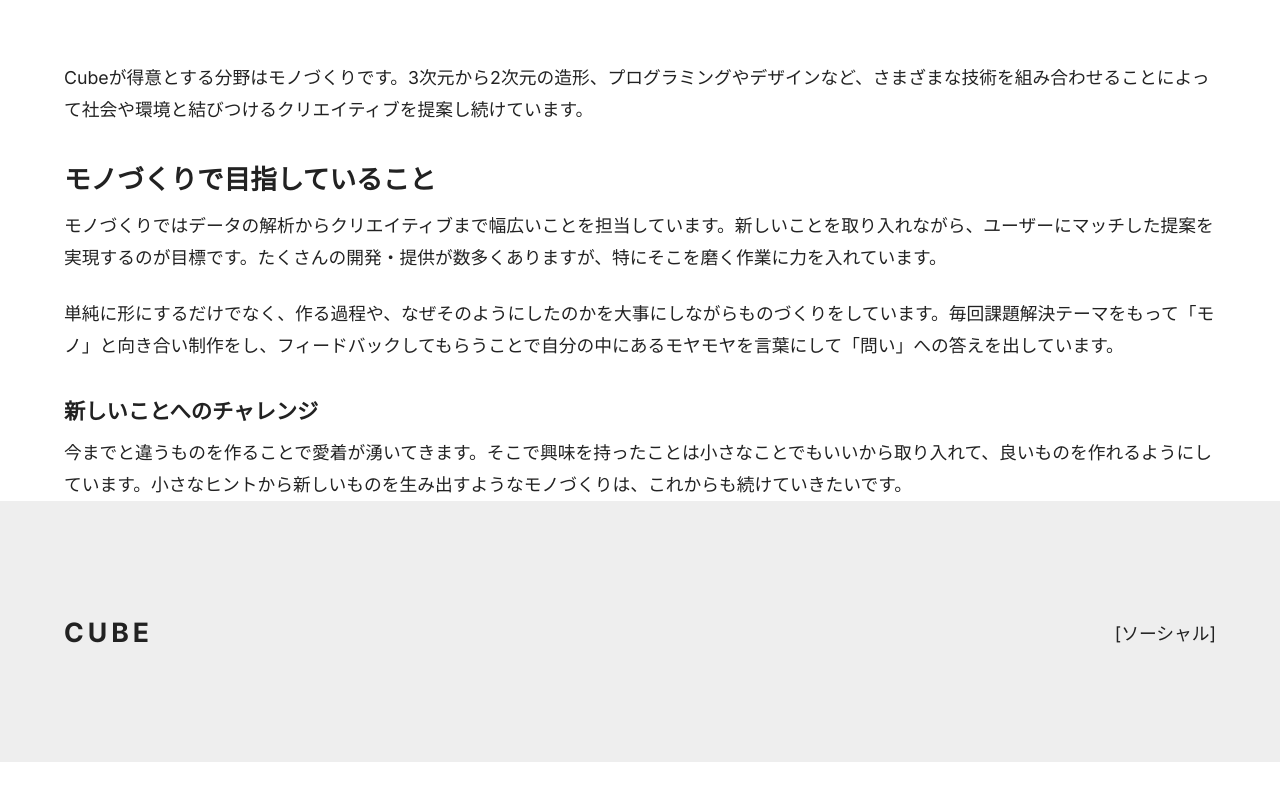
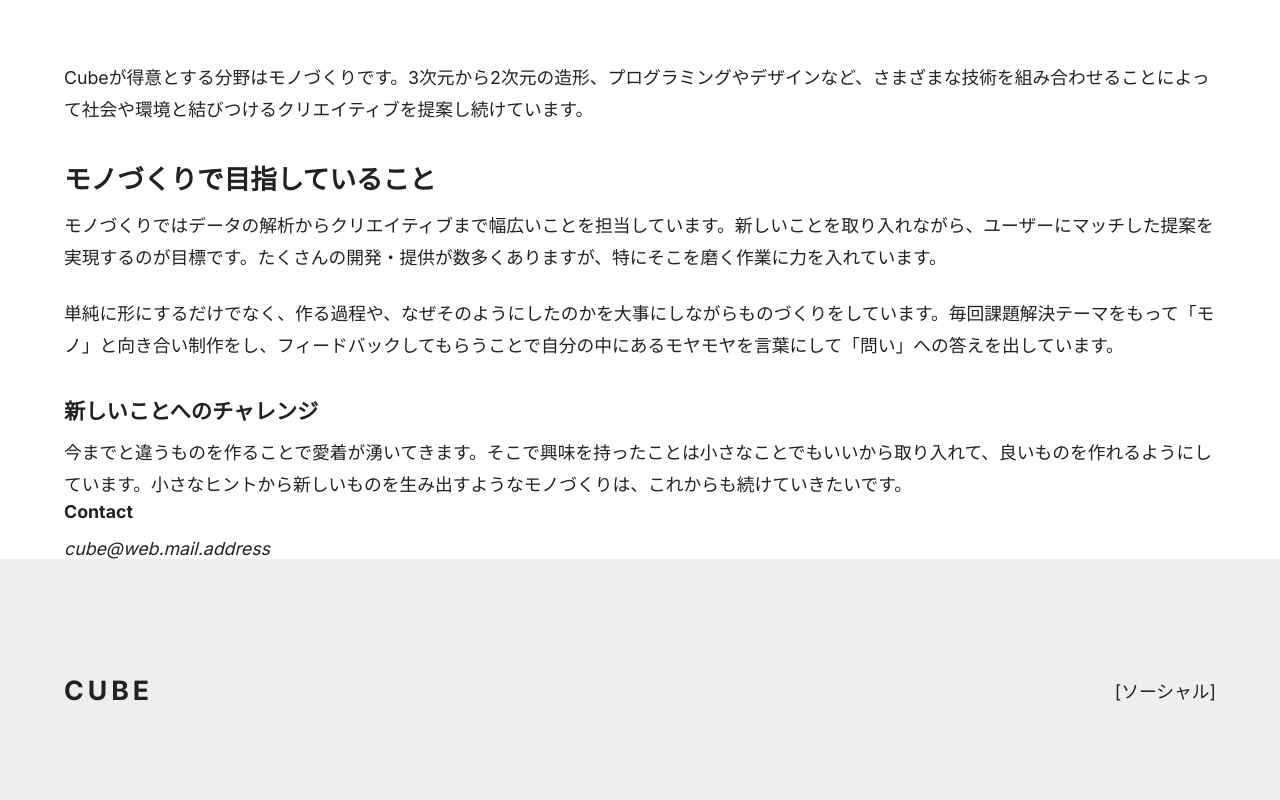
Before and after one commit to kiwichan101kg/next_website_blog, a Next.js app: page /about in a window 1280 px wide. Shown: the part 444-1244 px from the top of the page. Before the commit the page ends 1206 px from the top, so only its background shows below. Built offline with nearby package versions, Linux system fonts and the light colour scheme.

Commit message:
contactコンポーネント作成

```diff
--- a/app/about/page.tsx
+++ b/app/about/page.tsx
@@ -2,6 +2,7 @@
 import Hero from "../components/Hero";
 import Container from "../components/Container";
 import PostBody from "../components/PostBody";
+import Contact from "../components/Contact";
 
 const About = () => {
   return (
@@ -25,6 +26,7 @@
             今までと違うものを作ることで愛着が湧いてきます。そこで興味を持ったことは小さなことでもいいから取り入れて、良いものを作れるようにしています。小さなヒントから新しいものを生み出すようなモノづくりは、これからも続けていきたいです。
           </p>
         </PostBody>
+        <Contact />
       </Container>
     </>
   );
--- /dev/null
+++ b/app/components/Contact.tsx
@@ -0,0 +1,13 @@
+import React from "react";
+import styles from "../styles/contact.module.css";
+
+const Contact = () => {
+  return (
+    <div className={styles.stack}>
+      <h3 className={styles.heading}>Contact</h3>
+      <address>cube@web.mail.address</address>
+    </div>
+  );
+};
+
+export default Contact;
--- /dev/null
+++ b/app/styles/contact.module.css
@@ -0,0 +1,7 @@
+.stack > * + * {
+  margin-top: var(--stack-space, 1rem);
+}
+
+.heading {
+  font-size: var(--body);
+}
```
